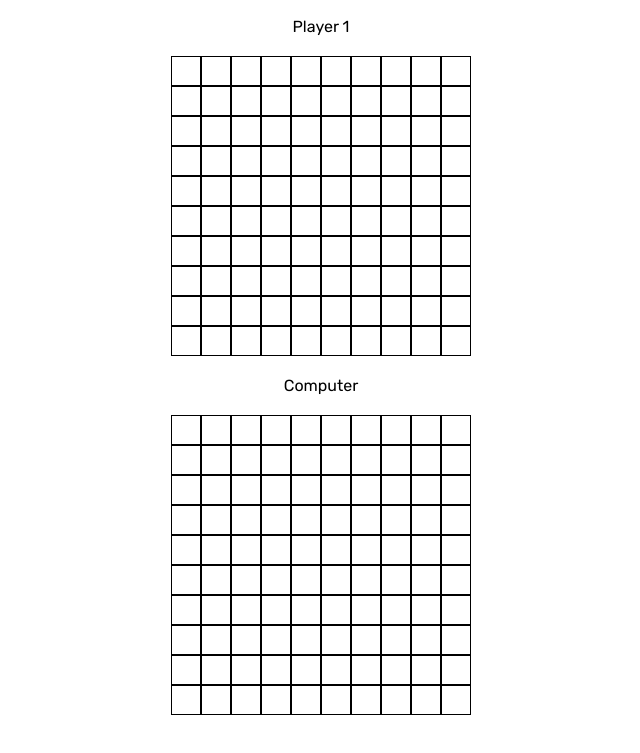
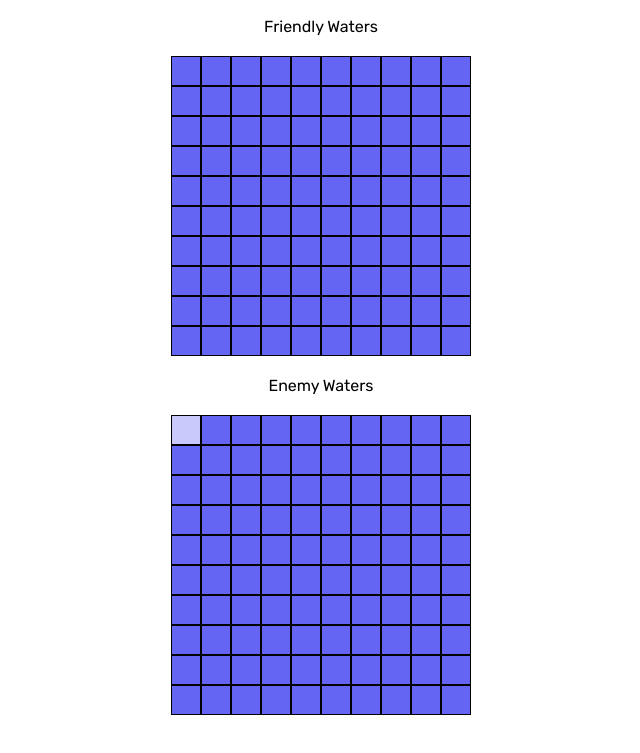
Before and after one commit to rydge-rivard/battleship, a website with bundled scripts: page index.html in a window 1280 px wide. Both pictures are taken after a click on the element 505 px from the left and 471 px from the top of the page. Shown: the part 41-794 px from the top of the page, without its empty margins (319-959 px from the left). Built offline with nearby package versions, Linux system fonts and the light colour scheme.

Commit message:
Attack computer waters on click event and colour result.

```diff
--- a/index.html
+++ b/index.html
@@ -10,9 +10,9 @@
   <body>
     <h1>Battleship</h1>
     <div class="wrapper">
-      <div>Player 1</div>
+      <div>Friendly Waters</div>
       <div class="board-1"></div>
-      <div>Computer</div>
+      <div>Enemy Waters</div>
       <div class="board-2"></div>
     </div>
   </body>
--- a/main.js
+++ b/main.js
@@ -19,4 +19,4 @@ console.log(player1.board);
 console.log(player2.board);
 
 modDOM.printBoard(player1.board, board1);
-modDOM.printComputerBoard(player2.board, board2);
+modDOM.printComputerBoard(player2, player1);
--- a/modules/dom.js
+++ b/modules/dom.js
@@ -3,6 +3,7 @@ export { modDOM };
 const modDOM = (function () {
   const body = document.querySelector("body");
   const board1 = body.querySelector(".board-1");
+  const board2 = body.querySelector(".board-2");
 
   function test() {
     return console.log("test");
@@ -18,20 +19,47 @@ const modDOM = (function () {
     }
   }
 
-  function bindEvents(element, row, x) {
-    element.addEventListener("click", () => console.log(`(${row}, ${x})`));
-  }
-
-  function printComputerBoard(board, location) {
-    for (const row in board) {
-      if (typeof board[row] === "object" && row.includes("row"))
-        for (let i = 0; i < board[row].length; i++) {
-          const div = document.createElement("div");
-          location.appendChild(div);
-          bindEvents(div, row, i);
+  function printComputerBoard(computer, player) {
+    for (const row in computer.board) {
+      if (typeof computer.board[row] === "object" && row.includes("row"))
+        for (let i = 0; i < computer.board[row].length; i++) {
+          const div = addClass(computer.board[row][i]);
+          board2.appendChild(div);
+          bindEvents(div, row, i, player, computer);
         }
     }
   }
 
+  function addClass(value) {
+    const div = document.createElement("div");
+    if (value === "o") {
+      div.classList.add("miss");
+    } else if (value === "x") {
+      div.classList.add("hit");
+    } else {
+      div.classList.add("open");
+    }
+    return div;
+  }
+
+  function bindEvents(element, row, x, player, computer) {
+    element.addEventListener("click", () =>
+      attackComputer(row, x, player, computer)
+    );
+  }
+
+  function attackComputer(row, x, player, computer) {
+    player.attack(computer, row, x);
+    updateComputerBoard();
+    printComputerBoard(computer, player);
+  }
+
+  function updateComputerBoard() {
+    const board = document.querySelectorAll(".board-2 div");
+    board.forEach((element) => {
+      element.remove();
+    });
+  }
+
   return { test, printBoard, printComputerBoard };
 })();
--- a/modules/game.js
+++ b/modules/game.js
@@ -169,6 +169,7 @@ function Player(name, board, isTurn) {
       opponent.board.receiveAttack(x, row);
     } else {
       opponent.board.receiveAttack(x, row);
+      console.log(opponent.board);
     }
     this.isTurn = false;
     opponent.isTurn = true;
--- a/style.css
+++ b/style.css
@@ -30,8 +30,21 @@ div.board-2 {
   height: 30px;
   width: 100%;
   border: 1px solid black;
+  background-color: rgba(70, 70, 241, 0.828);
 }
 
 h1 {
   text-align: center;
 }
+
+div.hit {
+  background-color: rgb(232, 61, 61);
+}
+
+div.miss {
+  background-color: rgba(70, 70, 241, 0.292);
+}
+
+div.open:hover {
+  background-color: rgba(29, 123, 29, 0.618);
+}
```
